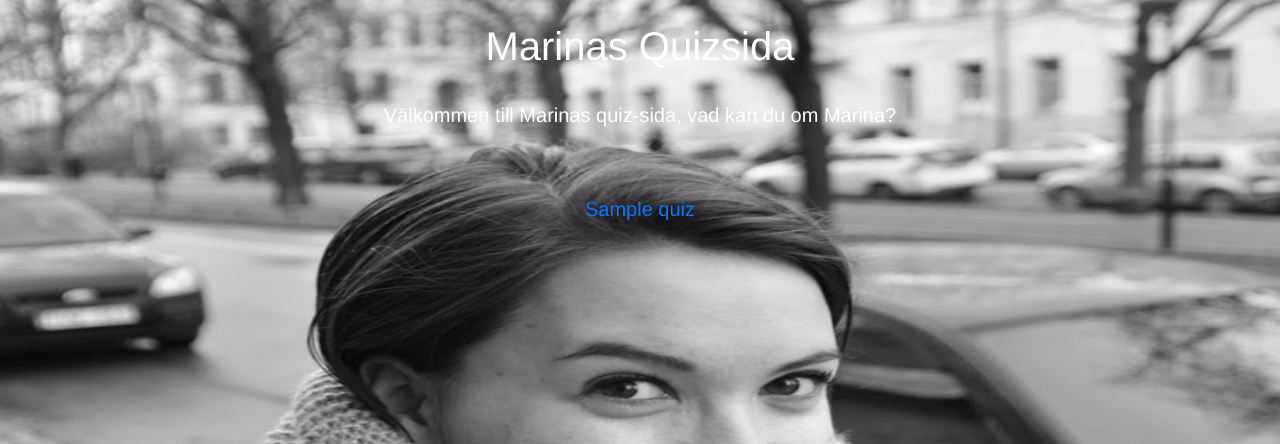
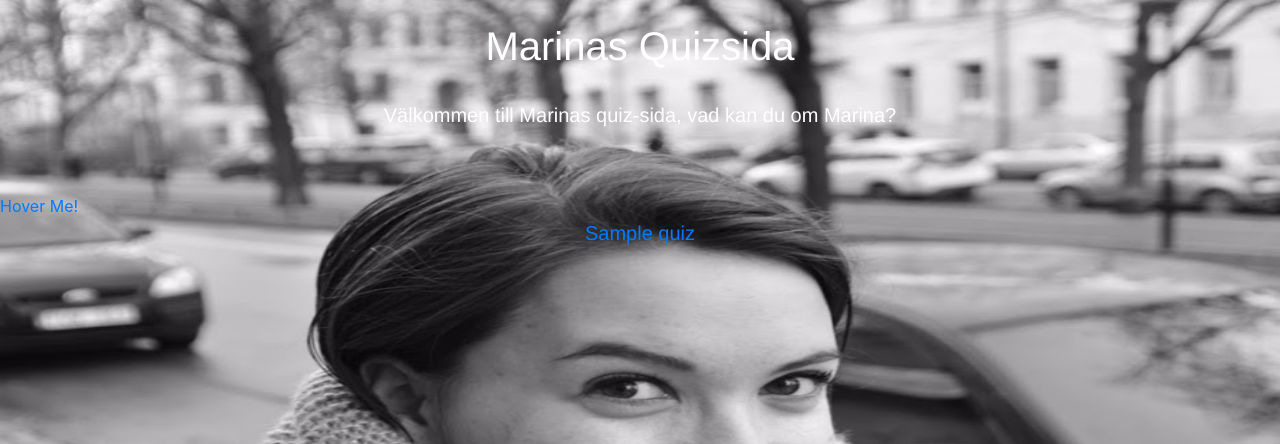
Before and after one commit to cupaiuolo/quizproject, a Django app: page / in a window 1280 px wide. Shown: the top 444 px of the page. Run offline with Django 3.2, Linux system fonts and the light colour scheme; tables that the repository leaves empty hold one stand-in row (values such as "Sample post"); some libraries are stand-ins or nearby versions.

Commit message:
moved out

```diff
--- a/quiz/templates/startpage.html
+++ b/quiz/templates/startpage.html
@@ -15,14 +15,14 @@
 	<br>
 	<br>
 		<div class="wrap">
-  		<a href="#" class="button">{% for quiz in quizzes %}
+  		<a href="#" class="button">Hover Me!</a>
+
+	</div>
+{% for quiz in quizzes %}
 	<p><a href="{% url 'quiz_page' quiz.quiz_number %}">
 		{{ quiz.name }}
 	</a></p>
-{% endfor %}</a>
-
-	</div>
-
+{% endfor %}
 
 
 	<div class="container">
```
